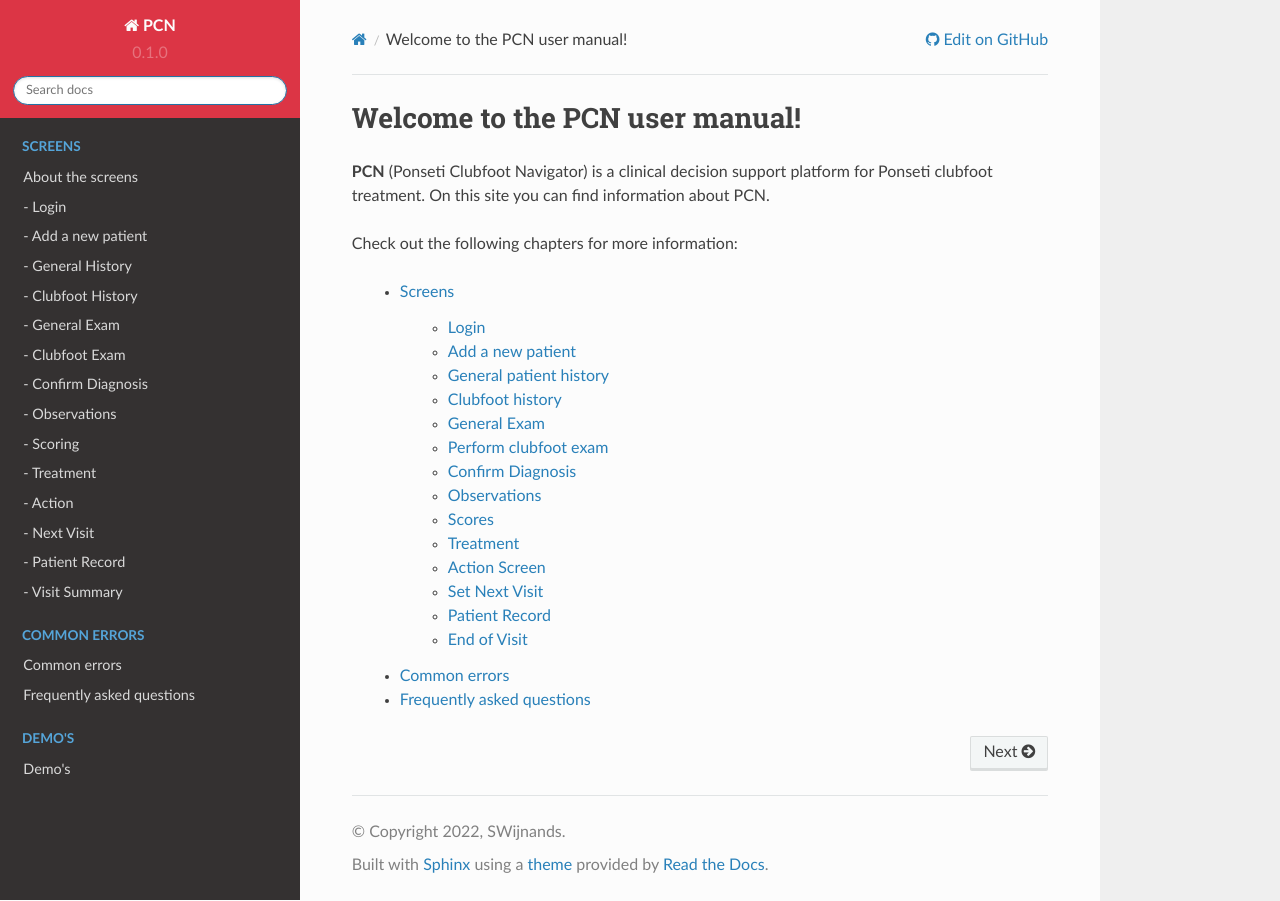
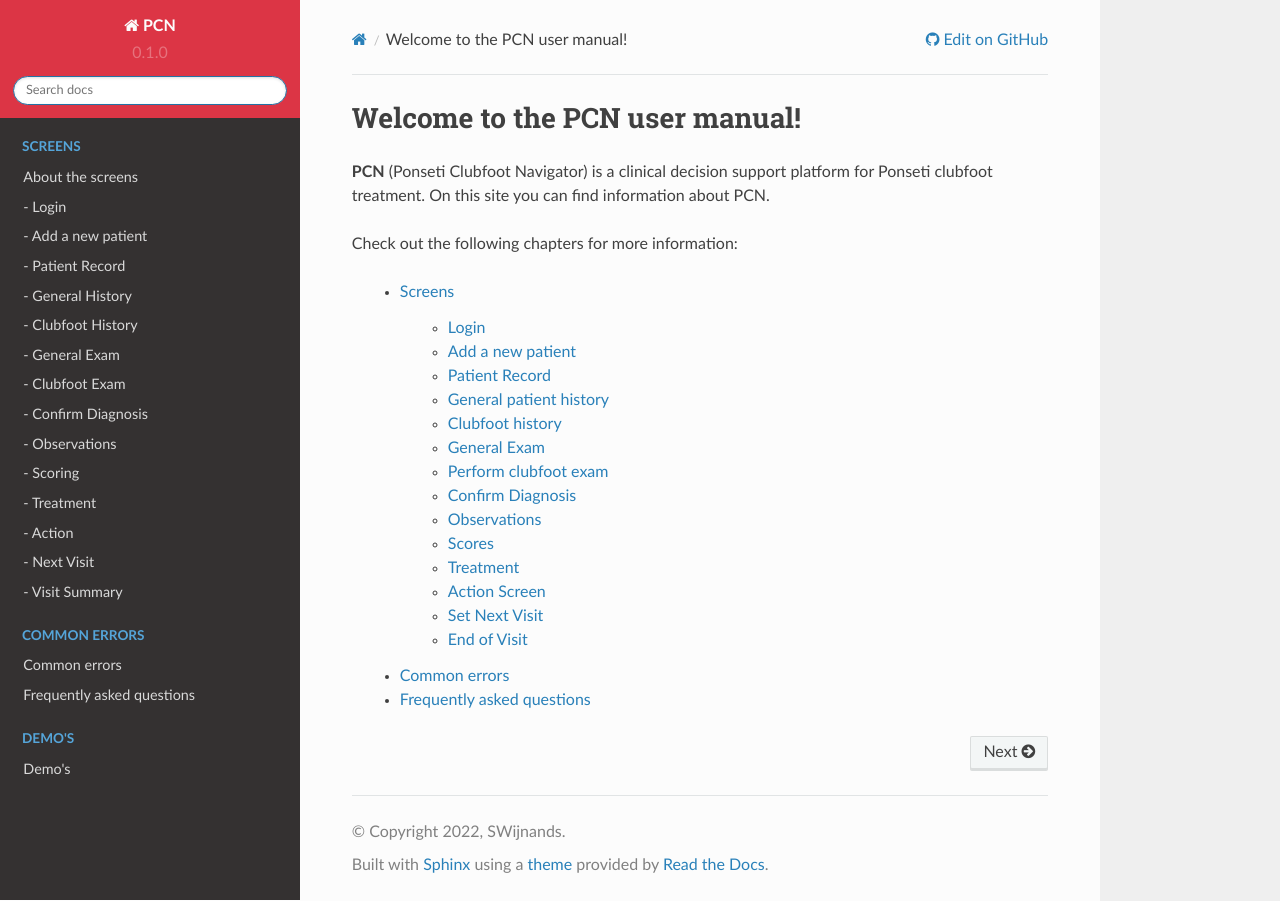
Before and after one commit to SWijnands01/PCN, a Sphinx documentation site: the page built from docs/source/index.rst, in a window 1280 px wide. Built offline with Sphinx 7.4.7 and the Read the Docs theme 2.0.0, drawn with Linux system fonts in a browser that asks for light colours; part of the change alters nothing that is shown.

```diff
--- a/docs/source/index.rst
+++ b/docs/source/index.rst
@@ -9,6 +9,7 @@ Check out the following chapters for more information:
 
       - :doc:`LogInScreen`
       - :doc:`AddNewPatient`
+      - :doc:`PatientRecord`
       - :doc:`GeneralHistoryScreen`
       - :doc:`ClubfootHistoryScreen`
       - :doc:`GeneralExamScreen`
@@ -19,7 +20,6 @@ Check out the following chapters for more information:
       - :doc:`TreatmentScreen`
       - :doc:`ActionScreen`
       - :doc:`AddNewVisit`
-      - :doc:`PatientRecord`
       - :doc:`EndOfVisit`
 
 
@@ -37,6 +37,7 @@ Check out the following chapters for more information:
    About the screens <layoutscreens>
    - Login <LogInScreen>
    - Add a new patient <AddNewPatient>
+   - Patient Record <PatientRecord>
    - General History <GeneralHistoryScreen>
    - Clubfoot History <ClubfootHistoryScreen>
    - General Exam <GeneralExamScreen>
@@ -47,7 +48,6 @@ Check out the following chapters for more information:
    - Treatment <TreatmentScreen>
    - Action <ActionScreen>
    - Next Visit <AddNewVisit>
-   - Patient Record <PatientRecord>
    - Visit Summary <EndOfVisit>
 
 
```
